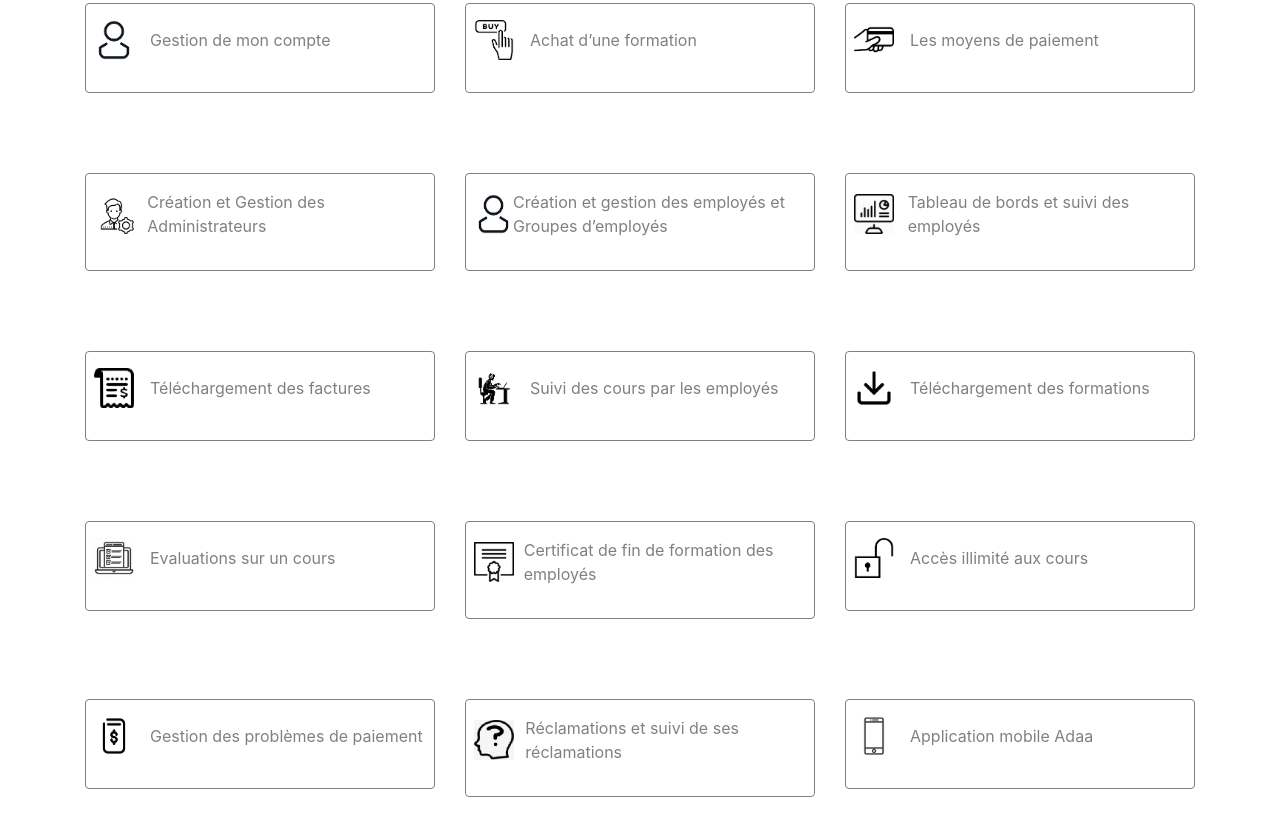
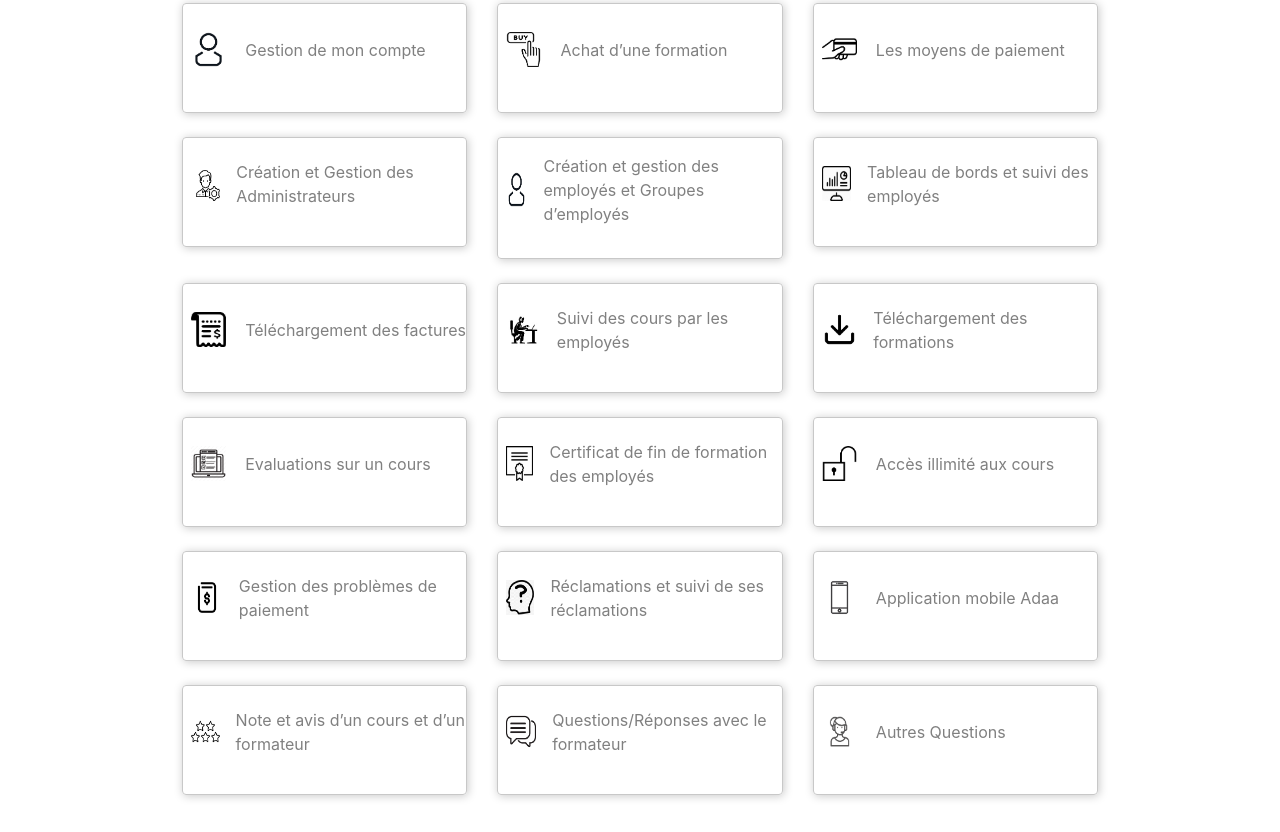
Before and after one commit to newordn/adaaHelpPages, a plain HTML site: page business.html in a window 1280 px wide. Shown: the part 411-1243 px from the top of the page. Drawn offline with nearby package versions, Linux system fonts and the light colour scheme.

Commit message:
updated design of business, formateur, and index

```diff
--- a/business.html
+++ b/business.html
@@ -60,13 +60,13 @@
         </nav>
         <div class="mb-3">
             <h4 class="mb-5">Foire aux questions</h4>
-            <div class="row mb-5">
+            <div class="row mb-2">
                 <div class="col-12 col-md-4">
                     <div class="question-item rounded">
                         <p>
                             <img alt="" class="img-fluid question-item-img" src="./assets/icons/user.png"/>
                         </p>
-                        <p>Gestion de mon compte</p>
+                        <p class="question-item-description">Gestion de mon compte</p>
                     </div>
                 </div>
                 <div class="col-12 col-md-4">
@@ -74,7 +74,7 @@
                         <p>
                             <img alt="" class="img-fluid question-item-img" src="./assets/icons/buy.png"/>
                         </p>
-                        <p>Achat d’une formation</p>
+                        <p class="question-item-description">Achat d’une formation</p>
                     </div>
                 </div>
                 <div class="col-12 col-md-4">
@@ -82,17 +82,17 @@
                         <p>
                             <img alt="" class="img-fluid question-item-img" src="./assets/icons/payment.png"/>
                         </p>
-                        <p>Les moyens de paiement</p>
+                        <p class="question-item-description">Les moyens de paiement</p>
                     </div>
                 </div>
             </div>
-            <div class="row mb-5">
+            <div class="row mb-2">
                 <div class="col-12 col-md-4">
                     <div class="question-item rounded">
                         <p>
                             <img alt="" class="img-fluid question-item-img" src="./assets/icons/admin.png"/>
                         </p>
-                        <p>Création  et Gestion des Administrateurs</p>
+                        <p class="question-item-description">Création  et Gestion des Administrateurs</p>
                     </div>
                 </div>
                 <div class="col-12 col-md-4">
@@ -100,7 +100,7 @@
                         <p>
                             <img alt="" class="img-fluid question-item-img" src="./assets/icons/user.png"/>
                         </p>
-                        <p>
+                        <p class="question-item-description">
                             Création et gestion des employés et Groupes d’employés
                         </p>
                     </div>
@@ -110,17 +110,17 @@
                         <p>
                             <img alt="" class="img-fluid question-item-img" src="./assets/icons/stat.png"/>
                         </p>
-                        <p>Tableau de bords et  suivi des employés </p>
+                        <p class="question-item-description">Tableau de bords et  suivi des employés </p>
                     </div>
                 </div>
             </div>
-            <div class="row mb-5">
+            <div class="row mb-2">
                 <div class="col-12 col-md-4">
                     <div class="question-item rounded">
                         <p>
                             <img alt="" class="img-fluid question-item-img" src="./assets/icons/facture.png"/>
                         </p>
-                        <p>Téléchargement  des factures </p>
+                        <p class="question-item-description">Téléchargement  des factures </p>
                     </div>
                 </div>
                 <div class="col-12 col-md-4">
@@ -128,7 +128,7 @@
                         <p>
                             <img alt="" class="img-fluid question-item-img" src="./assets/icons/cours.jpg"/>
                         </p>
-                        <p>Suivi des cours par les employés</p>
+                        <p class="question-item-description">Suivi des cours par les employés</p>
                     </div>
                 </div>
                 <div class="col-12 col-md-4">
@@ -136,17 +136,17 @@
                         <p>
                             <img alt="" class="img-fluid question-item-img" src="./assets/icons/download.png"/>
                         </p>
-                        <p>Téléchargement des formations</p>
+                        <p class="question-item-description">Téléchargement des formations</p>
                     </div>
                 </div>
             </div>
-            <div class="row mb-5">
+            <div class="row mb-2">
                 <div class="col-12 col-md-4">
                     <div class="question-item rounded">
                         <p>
                             <img alt="" class="img-fluid question-item-img" src="./assets/icons/evaluation.png"/>
                         </p>
-                        <p>Evaluations sur un cours</p>
+                        <p class="question-item-description">Evaluations sur un cours</p>
                     </div>
                 </div>
                 <div class="col-12 col-md-4">
@@ -154,7 +154,7 @@
                         <p>
                             <img alt="" class="img-fluid question-item-img" src="./assets/icons/certificat.png"/>
                         </p>
-                        <p>Certificat de fin de formation des  employés</p>
+                        <p class="question-item-description">Certificat de fin de formation des  employés</p>
                     </div>
                 </div>
                 <div class="col-12 col-md-4">
@@ -162,17 +162,17 @@
                         <p>
                             <img alt="" class="img-fluid question-item-img" src="./assets/icons/lock.png"/>
                         </p>
-                        <p>Accès illimité aux cours</p>
+                        <p class="question-item-description">Accès illimité aux cours</p>
                     </div>
                 </div>
             </div>
-            <div class="row mb-5">
+            <div class="row mb-2">
                 <div class="col-12 col-md-4">
                     <div class="question-item rounded">
                         <p>
                             <img alt="" class="img-fluid question-item-img" src="./assets/icons/dollar.png"/>
                         </p>
-                        <p>Gestion des problèmes de paiement </p>
+                        <p class="question-item-description">Gestion des problèmes de paiement </p>
                     </div>
                 </div>
                 <div class="col-12 col-md-4">
@@ -180,7 +180,7 @@
                         <p>
                             <img alt="" class="img-fluid question-item-img" src="./assets/icons/brain.jpg"/>
                         </p>
-                        <p>Réclamations et suivi de ses réclamations</p>
+                        <p class="question-item-description">Réclamations et suivi de ses réclamations</p>
                     </div>
                 </div>
                 <div class="col-12 col-md-4">
@@ -188,17 +188,17 @@
                         <p>
                             <img alt="" class="img-fluid question-item-img" src="./assets/icons/mobile.png"/>
                         </p>
-                        <p>Application mobile Adaa</p>
+                        <p class="question-item-description">Application mobile Adaa</p>
                     </div>
                 </div>
             </div>
-            <div class="row mb-5">
+            <div class="row mb-2">
                 <div class="col-12 col-md-4">
                     <div class="question-item rounded">
                         <p>
                             <img alt="" class="img-fluid question-item-img" src="./assets/icons/stars.png"/>
                         </p>
-                        <p>Note et avis d’un cours et d’un formateur </p>
+                        <p class="question-item-description">Note et avis d’un cours et d’un formateur </p>
                     </div>
                 </div>
                 <div class="col-12 col-md-4">
@@ -206,7 +206,7 @@
                         <p>
                             <img alt="" class="img-fluid question-item-img" src="./assets/icons/message.png"/>
                         </p>
-                        <p>Questions/Réponses avec le formateur</p>
+                        <p class="question-item-description">Questions/Réponses avec le formateur</p>
                     </div>
                 </div>
                 <div class="col-12 col-md-4">
@@ -214,7 +214,7 @@
                         <p>
                             <img alt="" class="img-fluid question-item-img" src="./assets/icons/advice.png"/>
                         </p>
-                        <p>Autres Questions</p>
+                        <p class="question-item-description">Autres Questions</p>
                     </div>
                 </div>
             </div>
--- a/index.css
+++ b/index.css
@@ -9,17 +9,19 @@
     flex-direction: row;
     justify-content: start;
     align-items: center;
-    border: 1px solid gray;
+    z-index: 100000;
+    box-shadow: 1px 1px 10px rgb(200,200,200);
+    border: 1px solid rgb(200,200,200);
     padding:1rem 0rem 1rem 0.5rem;
-    margin-bottom: 2rem;
+    margin-bottom: 1rem;
     cursor: pointer;
     color:gray;
+    min-height: 110px;
 }
 .question-item-img{
-    width: 40px !important;
-    height: 40px;
-    margin-right: 1rem;
-
+    width: 35px !important;
+    height: 35px;
+    margin-right: 0.2rem;
 }
 .header{
     background-color: #0070c0;
@@ -49,3 +51,10 @@
 .side-bg{
     background-color: #eeece1;
 }
+.container{
+    padding-right: 7rem;
+    padding-left: 7rem;
+}
+.question-item-description{
+    padding-left: 1rem;
+}
```
Also changed, not shown: formateur.html (+20 -20 lines), index.html (+23 -23 lines).
